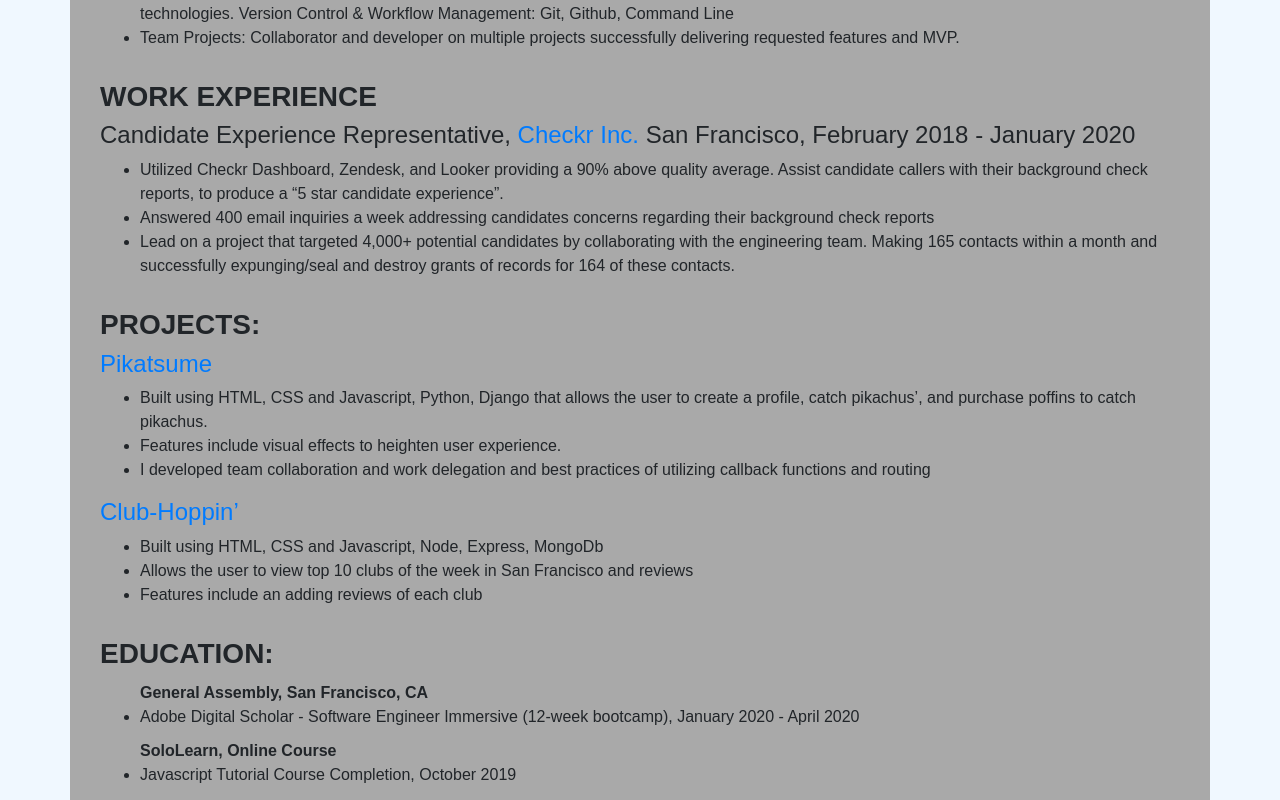
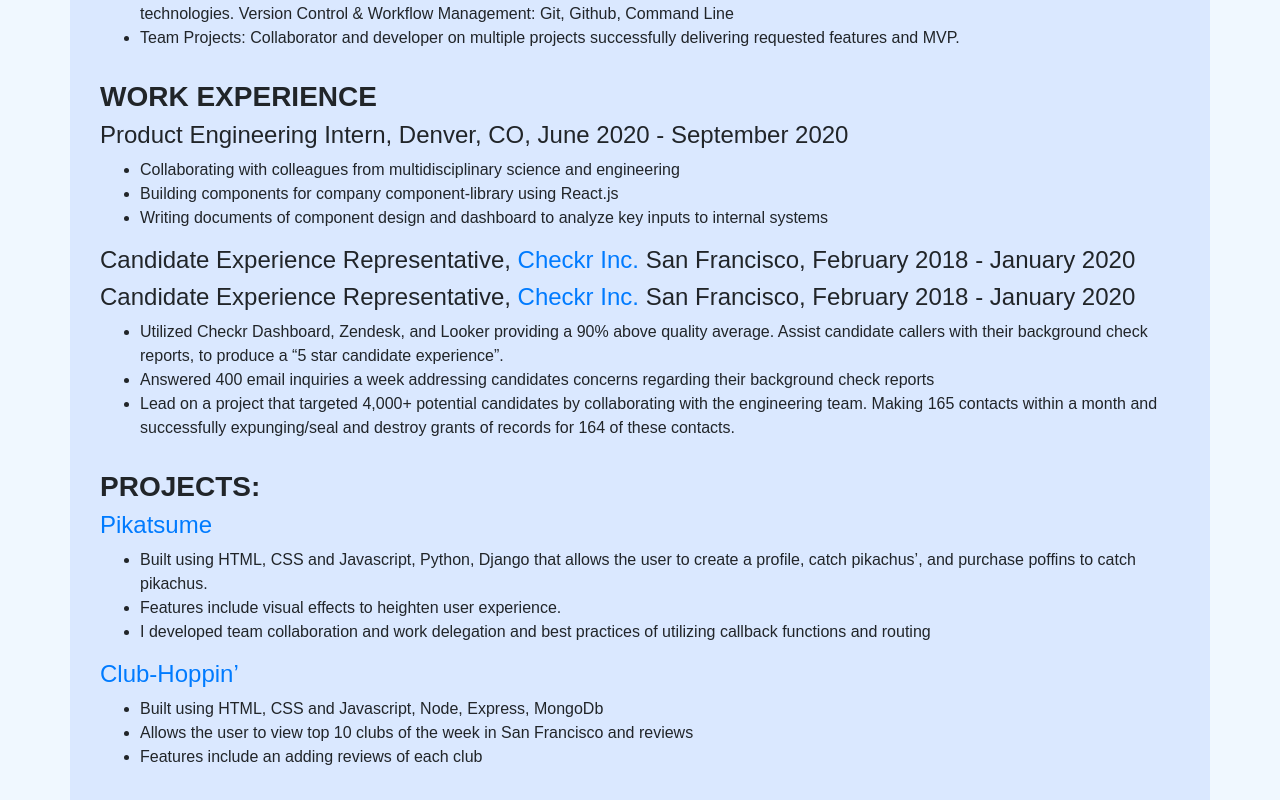
Before and after one commit to MyNameIsJohnson/resume, a React (Create React App) app: page / in a window 1280 px wide. Shown: the part 600-1400 px from the top of the page. Built offline with nearby package versions, Linux system fonts and the light colour scheme.

Commit message:
Work update

```diff
--- a/src/Education.js
+++ b/src/Education.js
@@ -7,7 +7,7 @@
       <div className="education container">
         <h3><b>EDUCATION:</b></h3>
           <ul>
-            <p><b>General Assembly, San Francisco, CA</b></p>
+            <a target="_blank" href="https://drive.google.com/file/d/1-2zrtYe7j66z2rC8DxA_RLb4YQ-lGzfj/view?usp=sharing"><b>General Assembly, San Francisco, CA</b></a>
             <li>Adobe Digital Scholar - Software Engineer Immersive (12-week bootcamp), January 2020 - April 2020</li>
 
             <p><b>SoloLearn, Online Course</b></p>
--- a/src/Work.js
+++ b/src/Work.js
@@ -6,6 +6,13 @@
     return(
       <div className="work container">
         <h3><b>WORK EXPERIENCE</b></h3>
+        <h4>Product Engineering Intern, <a href="https://www.frontdoorhome.com/"></a> Denver, CO, June 2020 - September 2020</h4>
+          <ul>
+            <li>Collaborating with colleagues from multidisciplinary science and engineering</li>
+            <li>Building components for company component-library using React.js</li>
+            <li>Writing documents of component design and dashboard to analyze key inputs to internal systems</li>
+          </ul>
+          <h4>Candidate Experience Representative, <a href="www.checker.com">Checkr Inc.</a> San Francisco, February 2018 - January 2020 </h4>
           <h4>Candidate Experience Representative, <a href="">Checkr Inc.</a> San Francisco, February 2018 - January 2020 </h4>
           <ul>
             <li>Utilized Checkr Dashboard, Zendesk, and Looker providing a 90% above quality average. Assist candidate callers with their background check reports, to produce a “5 star candidate experience”.</li>
--- a/src/index.css
+++ b/src/index.css
@@ -5,7 +5,7 @@
   background: aliceblue;
 }
 .App {
-  background: darkgray;
+  background: #82a6fc33;
 }
 header {
   text-align: center;
```
